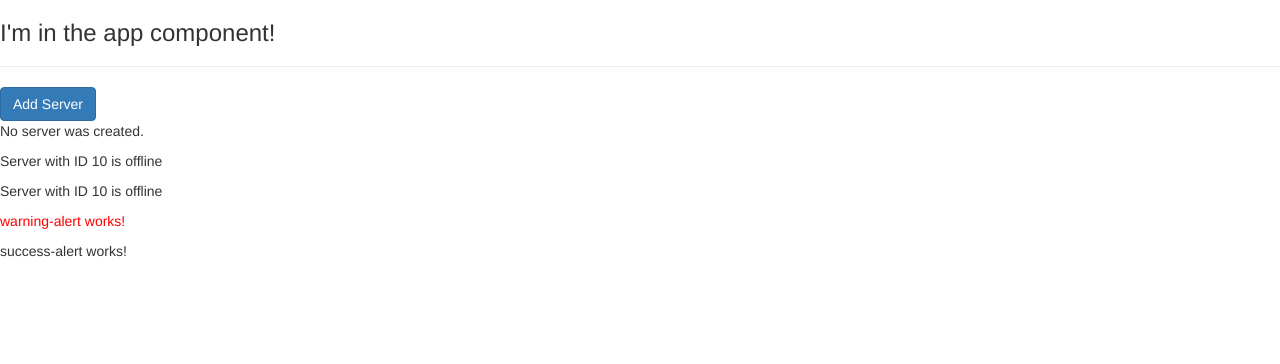
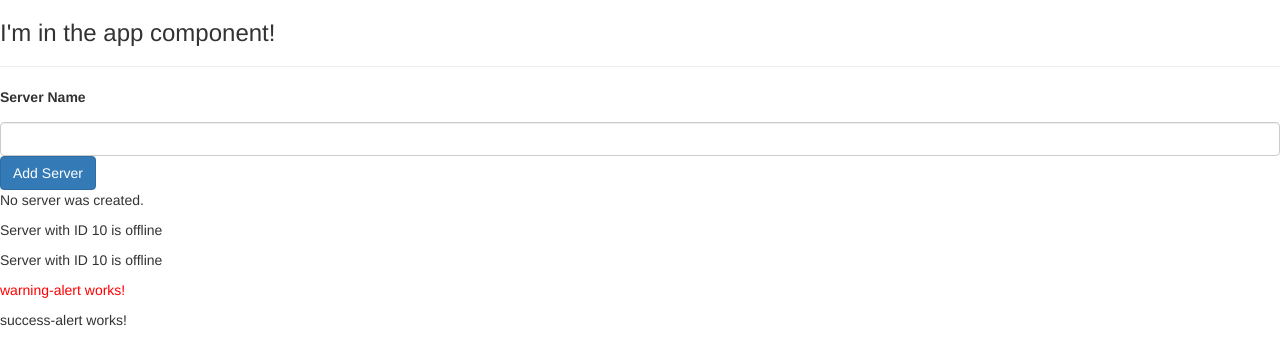
Before and after one commit to cjwood032/udemy-angular, an Angular app: page / in a window 1280 px wide. Shown: the top 364 px of the page. Built offline with nearby package versions, Linux system fonts and the light colour scheme.

Commit message:
2-way binding completed

```diff
--- a/src/app/app.module.ts
+++ b/src/app/app.module.ts
@@ -19,7 +19,7 @@
   imports: [
     BrowserModule,
     //AppRoutingModule,
-    //FormsModule
+    FormsModule
   ],
   providers: [],
   bootstrap: [AppComponent]
--- a/src/app/servers/servers.component.html
+++ b/src/app/servers/servers.component.html
@@ -1,3 +1,7 @@
+<label>Server Name</label><p>{{serverName}}</p>
+<!--<input type = "text" class="form-control" (input)="onUpdateServerName($event)">-->
+<input type = "text" class="form-control" [(ngModel)]="serverName">
+
 <button class = "btn btn-primary" [disabled]="!allowNewServer" (click)= "onCreateServer()">Add Server</button>
 <!--<p [innerText]="allowNewServer"></p>-->
 <p>{{serverCreationStatus}}</p>
--- a/src/app/servers/servers.component.ts
+++ b/src/app/servers/servers.component.ts
@@ -1,5 +1,4 @@
 import { Component, OnInit } from '@angular/core';
-
 @Component({
   selector: 'app-servers',
   templateUrl: './servers.component.html',
@@ -8,14 +7,18 @@
 export class ServersComponent implements OnInit {
   allowNewServer = false;
   serverCreationStatus = "No server was created."
+  serverName= '';
   constructor() {
     setTimeout(()=>{
       this.allowNewServer = true;
-    }, 2000);
+    }, 200);
   }
   ngOnInit() {
   }
   onCreateServer() {
     this.serverCreationStatus = "Server was created!";
   }
+  //onUpdateServerName(event: Event) {
+  //  this.serverName = (<HTMLInputElement>event.target).value;
+  //}
 }
```
